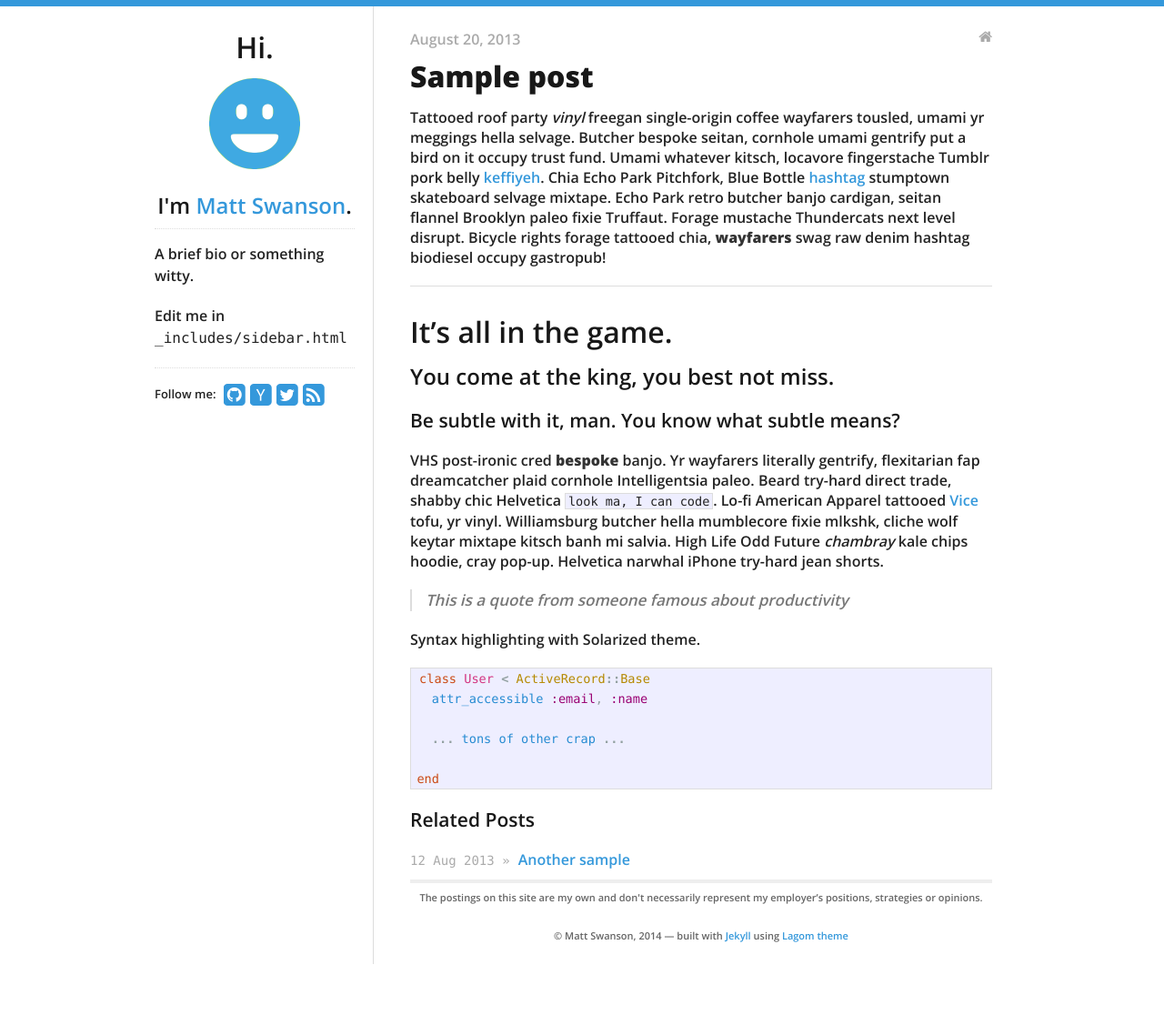
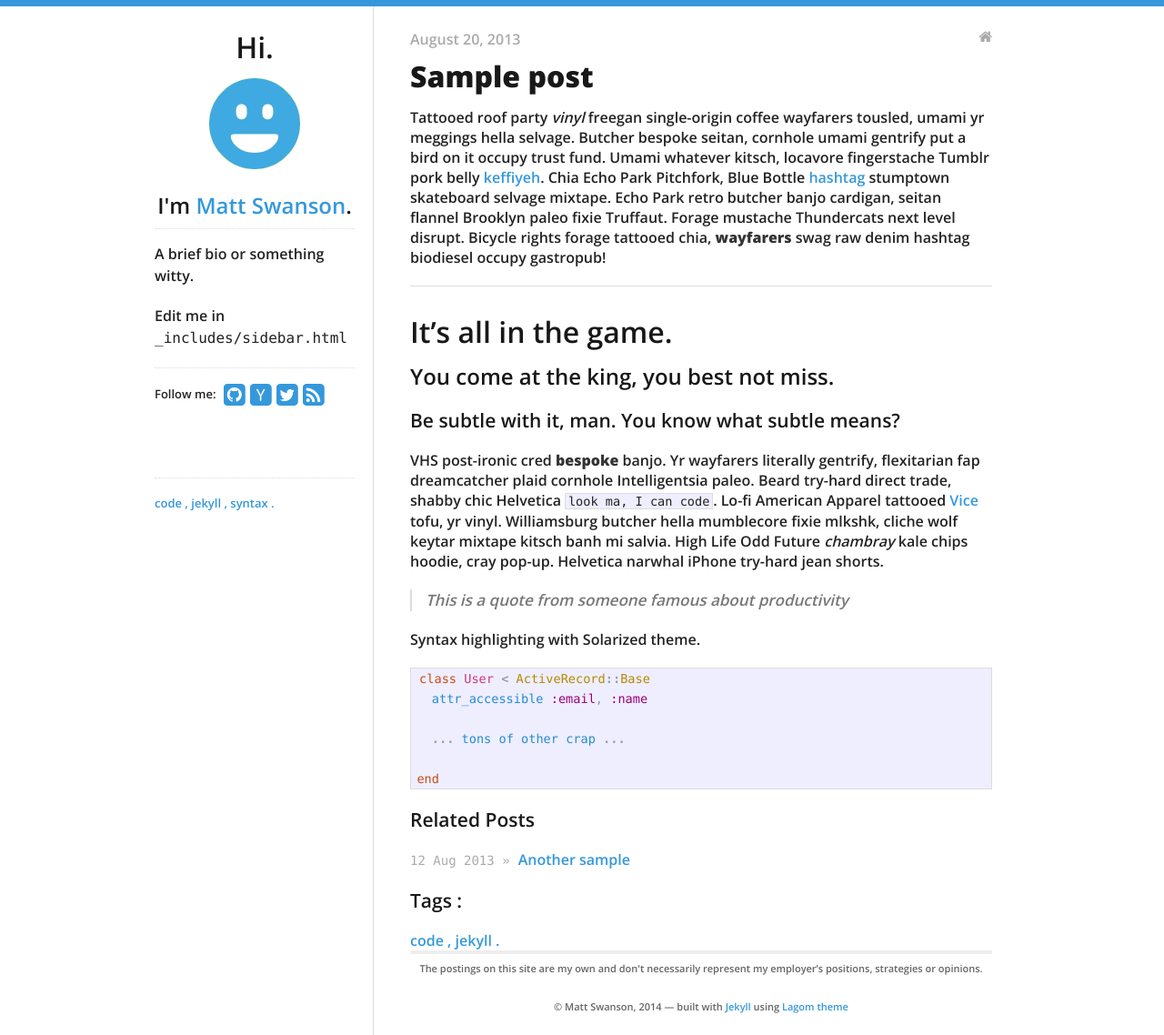
Before and after one commit to swanson/lagom, a Jekyll site: the page built from _posts/2013-08-20-sample-post.md, in a window 1280 px wide. Shown: the whole page at 91% size. Built offline with Jekyll 4.4.1, drawn with Linux system fonts in a browser that asks for light colours; nearby versions of some CDN libraries; before the commit the page ends 1060 px from its top, so only the background shows below that.

Commit message:
Add tags to post (issue #39)

```diff
--- a/_includes/sidebar.html
+++ b/_includes/sidebar.html
@@ -17,4 +17,8 @@
   <div id="social">
     {% include social.html %}
   </div>
+
+  <div id="tags">
+    {% include tags.html %}
+  </div>
 </nav>
--- /dev/null
+++ b/_includes/tags.html
@@ -0,0 +1,15 @@
+<span >
+  {% assign sorted_tags = site.tags | sort %}
+
+  {% for tag in sorted_tags %}
+    <a href="{{ '/tag/' | append:tag[0] }}.html" rel="tag">
+      {{tag[0]}}
+  {% if forloop.last %}
+    .
+    {% else %}
+    ,
+  {% endif %}
+    </a>
+  {% endfor %}
+
+</span>
--- a/_layouts/post.html
+++ b/_layouts/post.html
@@ -24,4 +24,18 @@ layout: default
     </li>
     {% endfor %}
   </ul>
+
+  <h3>Tags :</h3>
+  <span>
+    {% for tag in page.tags %}
+      <a href="{{ '/tag/' | append:tag }}.html" rel="tag">
+         {{ tag }}
+        {% if forloop.last %}
+        .
+        {% else %}
+          ,
+        {% endif %}
+      </a>
+{% unless forloop.last %}{% endunless %}{% endfor %}
+  </span>
 </div>
--- a/_posts/2013-08-12-another-sample.md
+++ b/_posts/2013-08-12-another-sample.md
@@ -1,6 +1,7 @@
 ---
 layout: post
 title: Another sample
+tags: [jekyll, syntax]
 categories:
 - blog
 ---
--- a/_posts/2013-08-20-sample-post.md
+++ b/_posts/2013-08-20-sample-post.md
@@ -1,6 +1,7 @@
 ---
 layout: post
 title: Sample post
+tags: [code, jekyll]
 categories:
 - blog
 ---
--- /dev/null
+++ b/tag/code.md
@@ -0,0 +1,4 @@
+---
+layout: tag
+title: code
+---
--- /dev/null
+++ b/tag/jekyll.md
@@ -0,0 +1,4 @@
+---
+layout: tag
+title: jekyll
+---
--- /dev/null
+++ b/tag/syntax.md
@@ -0,0 +1,4 @@
+---
+layout: tag
+title: syntax
+---
```
Also changed, not shown: _includes/css/screen.css (+9 -0 lines), _layouts/tag.html (added, +20 -0 lines).
